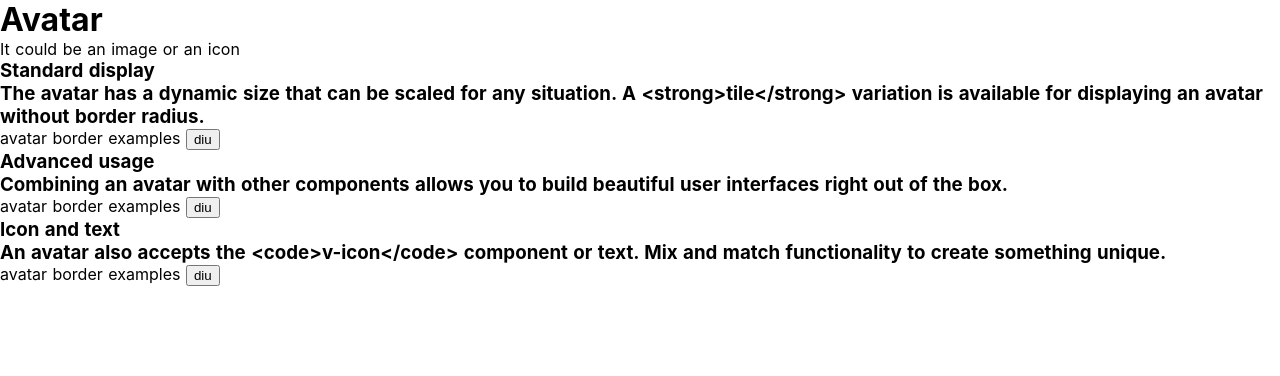
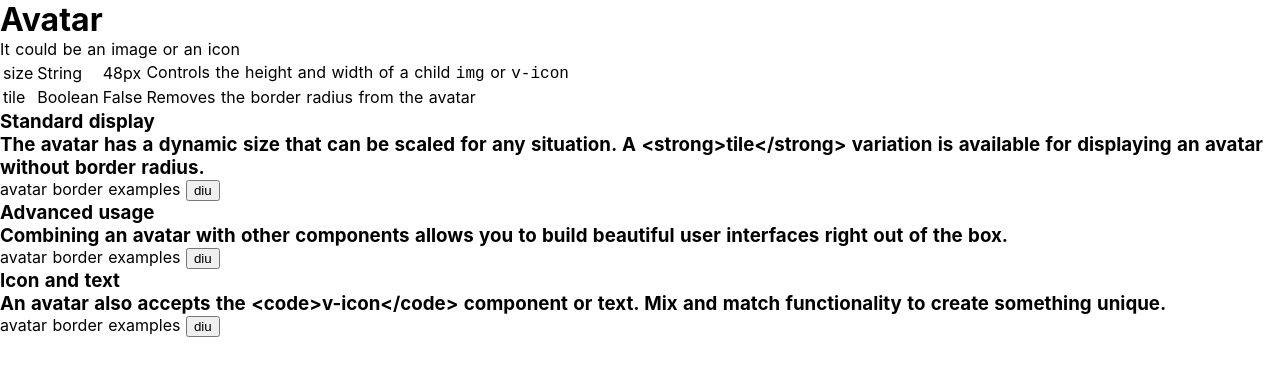
Before and after one commit to HouseBrew/yolo-doc, a Nuxt app: page /avatar in a window 1280 px wide. Shown: the top 376 px of the page. Built offline with nearby package versions, Linux system fonts and the light colour scheme.

Commit message:
props doc

```diff
--- a/components/component-view.vue
+++ b/components/component-view.vue
@@ -2,6 +2,11 @@
   <div>
     <h1>{{doc.title}}</h1>
     <p v-html="doc.desc"></p>
+    <table>
+      <tr v-for="prop in doc.props">
+        <td v-for="i in prop" v-html="i"></td>
+      </tr>
+    </table>
     <component-ex
       v-if="doc.examples"
       v-for="ex in doc.examples"
--- a/pages/avatar.vue
+++ b/pages/avatar.vue
@@ -17,9 +17,7 @@
             { title: 'Advanced usage', file: 'avatar/border', desc: `Combining an avatar with other components allows you to build beautiful user interfaces right out of the box.` },
             { title: 'Icon and text', file: 'avatar/border', desc: 'An avatar also accepts the <code>v-icon</code> component or text. Mix and match functionality to create something unique.'}
           ],
-          props: {
-            'v-avatar': {
-              params: [
+          props: [
             [
               'size',
               'String',
@@ -32,9 +30,7 @@
               'False',
               'Removes the border radius from the avatar'
             ]
-              ]
-            }
-          },
+          ],
           slots: {
             'v-avatar': {
               shared: ['default']
```
Lines whose indentation alone changed are shown as unchanged.
